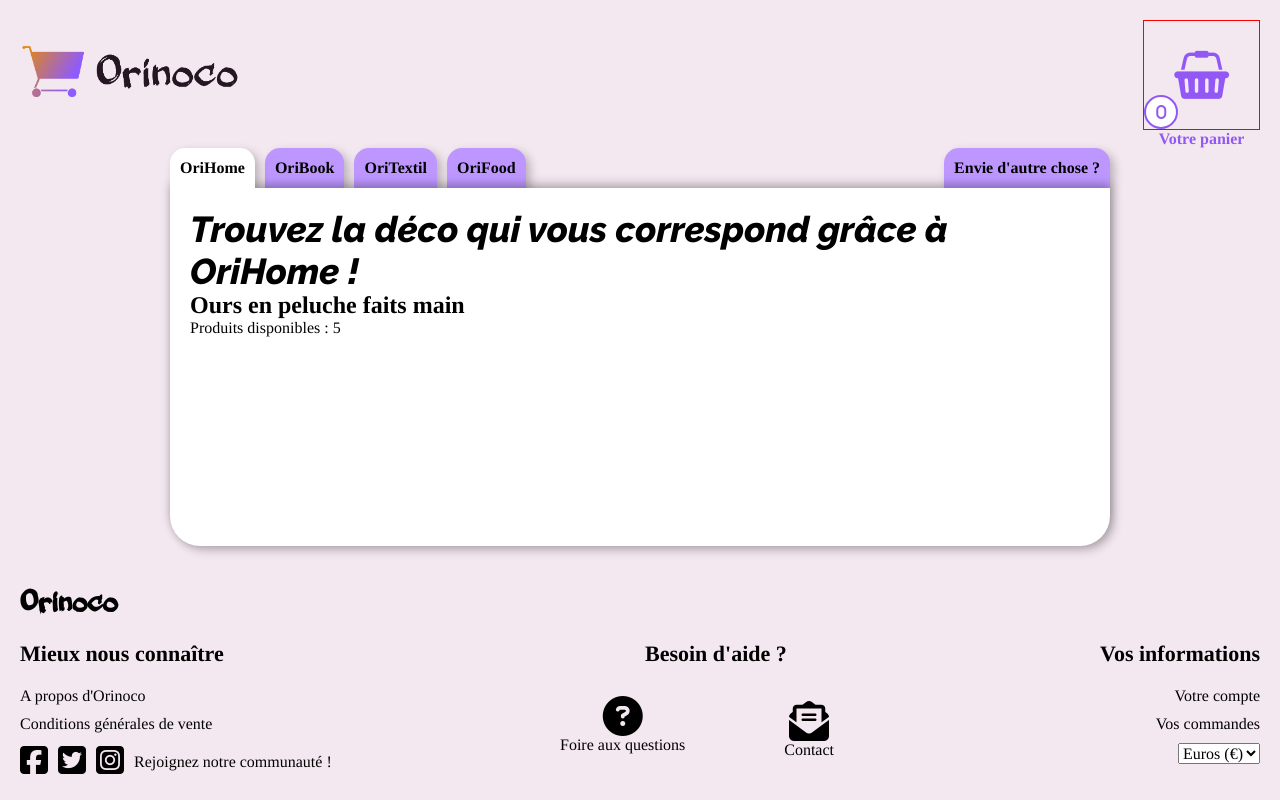
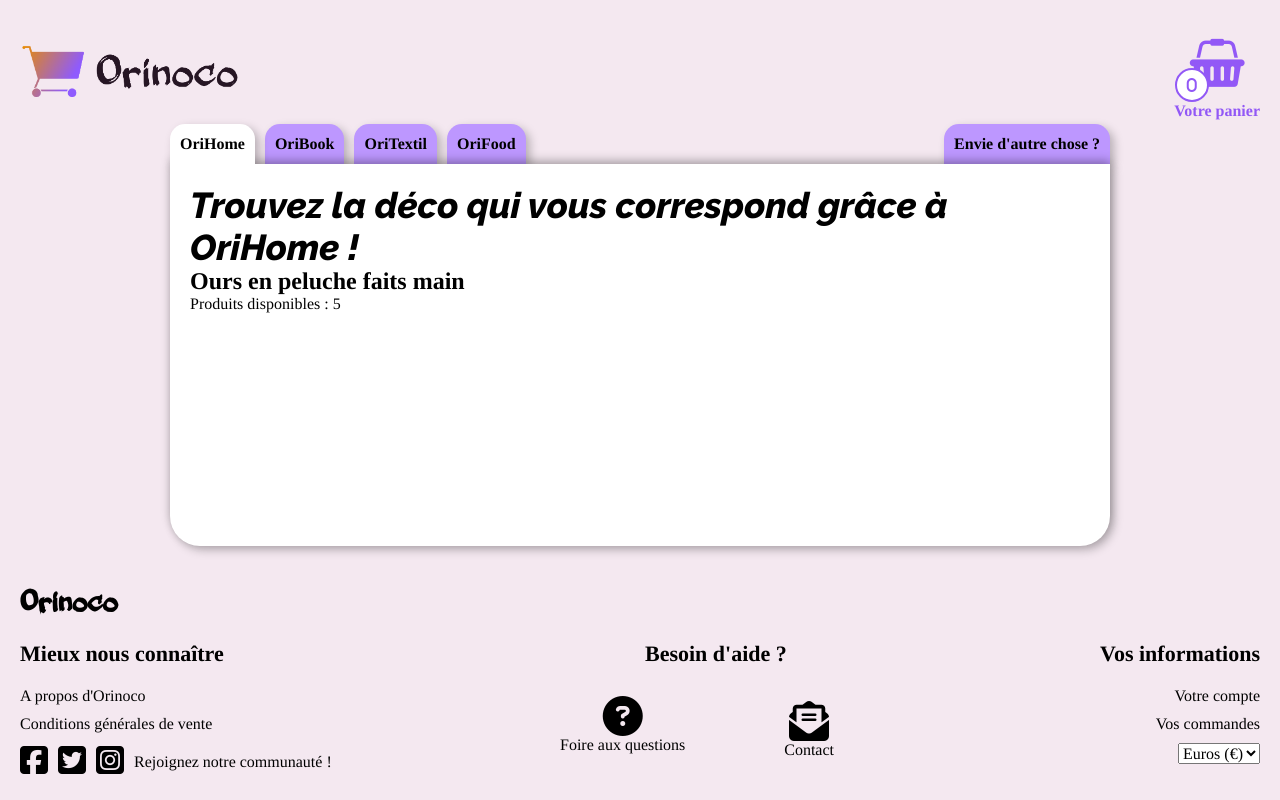
Before and after one commit to PBacle/PaulineBacle_5_01022021, a website: page index.html in a window 1280 px wide. Drawn offline with Linux system fonts and the light colour scheme; no server answers; files whose address does not match are found by name; a web font is replaced by a local one.

Commit message:
CSS : header ok (lack dynamic sizing of cart counter)

```diff
--- a/scss/layouts/_header.scss
+++ b/scss/layouts/_header.scss
@@ -29,9 +29,8 @@ header{
         align-items: center;
         font-weight: bold;
         & span.fa{
-            border:1px red solid;
             font-size: $fontsize-icon-lg;
-            padding:30px;
+            padding:15px;
             position: relative;
             & span#cart-counter{
                 display: block;
```
Also changed, not shown: css/style.css, 1 other file.
